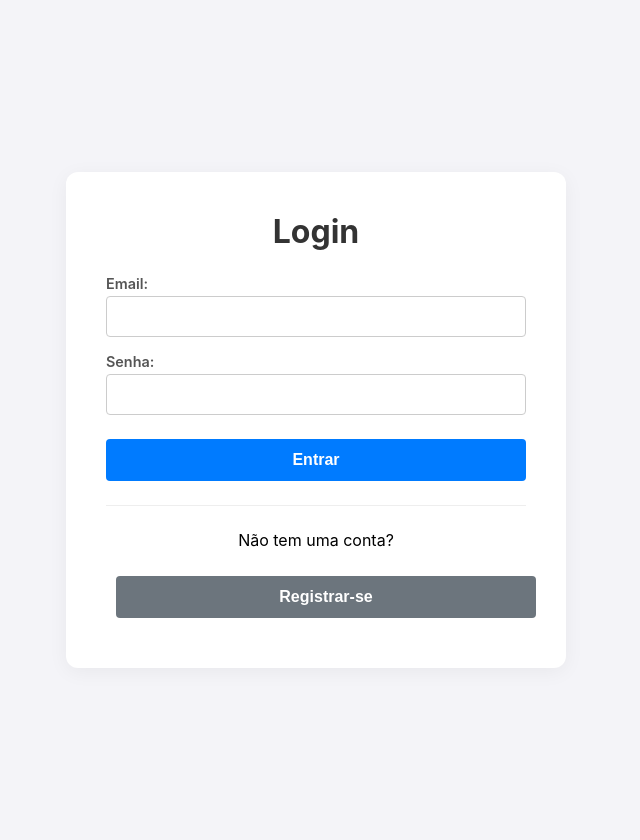
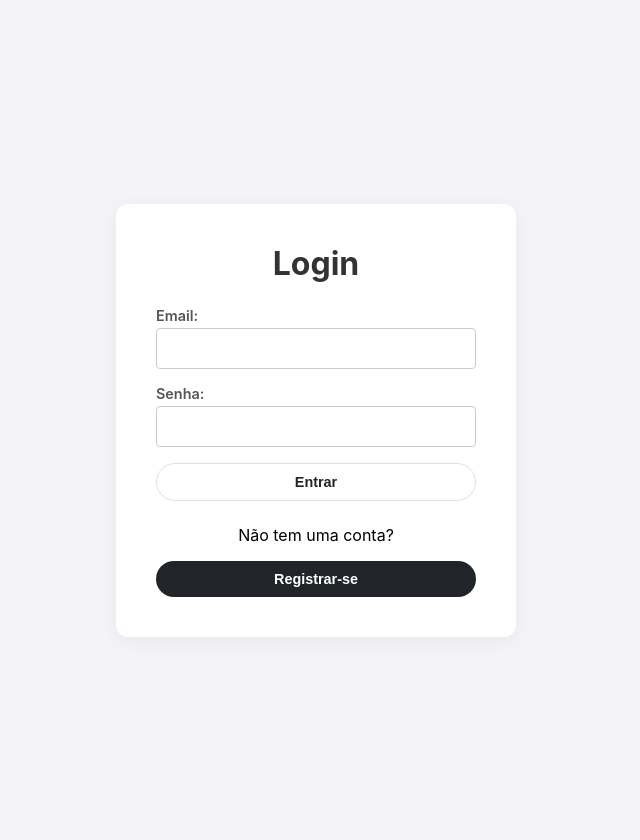
Before and after one commit to vitor-costa-garcia/projeto1bd-ia, a Django app: page /login/ in a window 1280 px wide. Shown: the whole page, without its empty margins (324-964 px from the left). Run offline with Django 5.2, Linux system fonts and the light colour scheme.

Commit message:
feat: update UI components for consistency and improve styling across templates

```diff
--- a/sistema_avaliacao_ia/main/templates/base.html
+++ b/sistema_avaliacao_ia/main/templates/base.html
@@ -25,7 +25,7 @@
         <div class="sidebar-footer">
             <p>{{ user_name }}</p>
             <a href="{% url 'main:logout' %}">
-                <button type="button" class="btn-secondary" style="width: 100%;">Logout</button>
+                <button type="button" style="width: 100%;">Logout</button>
             </a>
         </div>
     </nav>
--- a/sistema_avaliacao_ia/main/templates/comp/comp.html
+++ b/sistema_avaliacao_ia/main/templates/comp/comp.html
@@ -26,11 +26,11 @@
         {% endif %}
     </div>
 
-    <input type="text" class="search-bar" placeholder="Pesquisar competições">
+    <input type="text" class="search-bar" placeholder="Pesquisar competições...">
 
     <div class="filter-bar">
-        <button class="btn-secondary">Predição</button>
-        <button class="btn-secondary">Simulação</button>
+        <button>Predição</button>
+        <button>Simulação</button>
     </div>
 
     <div class="card-grid">
--- a/sistema_avaliacao_ia/main/templates/equipe/equipe_form.html
+++ b/sistema_avaliacao_ia/main/templates/equipe/equipe_form.html
@@ -52,5 +52,5 @@
 {% endblock %}
 
 {% block extra_js %}
-    <script src="{% static 'equipe/equipe_form.js' %}"></script>
+    <script src="{% static 'js/equipe_form.js' %}"></script>
 {% endblock %}
--- a/sistema_avaliacao_ia/main/templates/login.html
+++ b/sistema_avaliacao_ia/main/templates/login.html
@@ -1,17 +1,16 @@
-{% load static %} <!DOCTYPE html>
+{% load static %}
+<!DOCTYPE html>
 <html lang="en">
 <head>
     <meta charset="UTF-8">
     <meta name="viewport" content="width=device-width, initial-scale=1.0">
     <title>Login - Predicto</title>
-
     <link rel="stylesheet" href="{% static 'css/auth.css' %}">
 </head>
 <body>
 
     <div class="auth-container">
         <h1>Login</h1>
-
         {% if messages %}
             <ul class="messages">
                 {% for message in messages %}
@@ -19,26 +18,21 @@
                 {% endfor %}
             </ul>
         {% endif %}
-
         <form method="post" action="{% url 'main:login' %}">
             {% csrf_token %}
-            <label>
-                Email:
-                <input type="email" name="email" required>
-            </label>
-
-            <label>
-                Senha:
-                <input type="password" name="senha" required>
-            </label>
-
-            <button type="submit">Entrar</button>
+            <div class="form-group">
+                <label for="email">Email:</label>
+                <input type="email" id="email" name="email" required>
+            </div>
+            <div class="form-group">
+                <label for="senha">Senha:</label>
+                <input type="password" id="senha" name="senha" required>
+            </div>
+            <button type="submit" class="btn-outline-dark" style="margin-top: 1rem;">Entrar</button>
         </form>
-
-        <hr>
-        <p>Não tem uma conta?</p>
+        <p style="margin-top: 1.5rem;">Não tem uma conta?</p>
         <a href="{% url 'main:register' %}">
-            <button type="button" class="btn-secondary">Registrar-se</button>
+            <button>Registrar-se</button>
         </a>
     </div>
 
--- a/sistema_avaliacao_ia/static/css/auth.css
+++ b/sistema_avaliacao_ia/static/css/auth.css
@@ -13,8 +13,8 @@ body {
     padding: 2.5rem;
     border-radius: 12px;
     box-shadow: 0 4px 20px rgba(0,0,0,0.05);
-    max-width: 500px;
-    width: 100%;
+    min-width: 400px;
+    width: auto;
     box-sizing: border-box;
 }
 
@@ -56,30 +56,46 @@ input[type="date"] {
 }
 
 button {
+    background-color: #212529;
+    color: #ffffff;
+    border: none;
+    border-radius: 20px;
+    padding: 10px 24px;
+    cursor: pointer;
+    font-size: 0.9rem;
+    font-weight: 600;
+    transition: box-shadow 0.2s ease; /* Alterado para transição de sombra */
+    text-decoration: none;
+    display: inline-block;
+    text-align: center;
     width: 100%;
-    padding: 0.75rem;
-    margin-top: 1.5rem;
-    border: none;
-    border-radius: 4px;
-    background-color: #007bff;
-    color: white;
-    font-size: 1rem;
-    font-weight: 600;
-    cursor: pointer;
-    transition: background-color 0.2s;
 }
 
 button:hover {
-    background-color: #0056b3;
+    background-color: #212529; /* Mantém a cor de fundo original */
+    box-shadow: 0 4px 12px rgba(0, 0, 0, 0.2); /* Adiciona uma sombra sutil */
+}
+
+.btn-outline-dark {
+    background-color: transparent;
+    color: #212529;
+    border: 1px solid #dee2e6;
+}
+
+.btn-outline-dark:hover {
+    background-color: #f8f9fa;
+    border-color: #adb5bd;
+    box-shadow: none; /* Remove sombra extra se houver conflito */
 }
 
 .btn-secondary {
     background-color: #6c757d;
-    margin-top: 0.5rem;
-    margin: 10px;
+    color: white;
 }
+
 .btn-secondary:hover {
     background-color: #5a6268;
+    box-shadow: 0 4px 12px rgba(0, 0, 0, 0.2);
 }
 
 .messages {
@@ -100,7 +116,6 @@ button:hover {
     border-color: #c3e6cb;
 }
 
-
 hr {
     border: none;
     border-top: 1px solid #eee;
--- a/sistema_avaliacao_ia/static/css/layout.css
+++ b/sistema_avaliacao_ia/static/css/layout.css
@@ -1,6 +1,6 @@
 body {
     font-family: -apple-system, BlinkMacSystemFont, "Segoe UI", Roboto, Helvetica, Arial, sans-serif;
-    background-color: #f4f7f6;
+    background-color: #ffffff;
     color: #212529;
     margin: 0;
 }
```
Also changed, not shown: sistema_avaliacao_ia/main/templates/index.html (deleted, +0 -32 lines), sistema_avaliacao_ia/main/templates/ranking/ranking.html (+5 -5 lines), sistema_avaliacao_ia/static/css/comp.css (+4 -10 lines), sistema_avaliacao_ia/static/css/comp_detail.css (+23 -1 lines).
